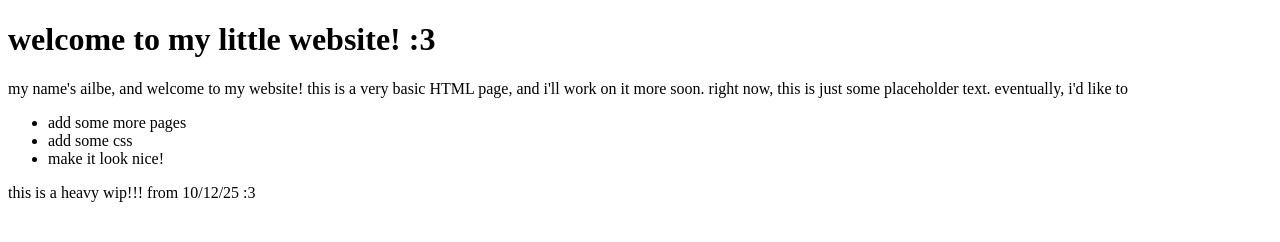
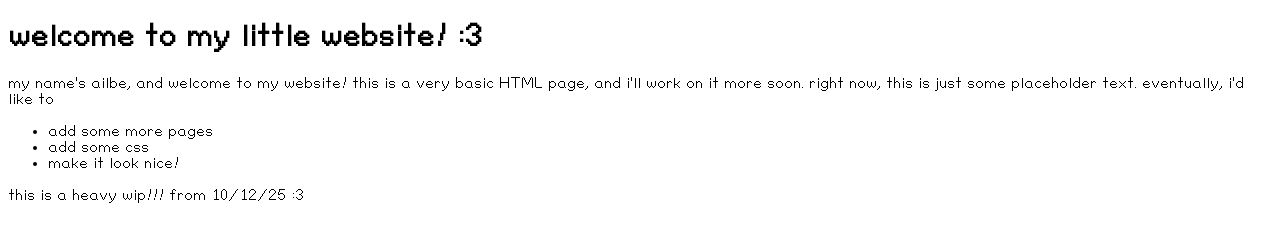
Before and after one commit to ailbeg/neocities, a plain HTML site: page index.html in a window 1280 px wide. Drawn offline with Linux system fonts and the light colour scheme.

Commit message:
implemented custom font
took a while but i got it working. issue was index.html was pointing to "styles.css" instead of "style.css"

```diff
--- a/index.html
+++ b/index.html
@@ -4,7 +4,7 @@
     <meta charset="UTF-8">
     <meta name="viewport" content="width=device-width, initial-scale=1.0">
     <title>ailbe's site!</title>
-    <link rel="stylesheet" href="styles.css">
+    <link rel="stylesheet" href="style.css">
 </head>
 <body>
     <h1>welcome to my little website! :3</h1>
--- a/style.css
+++ b/style.css
@@ -0,0 +1,10 @@
+@font-face {
+  font-family: "basiic";
+  src: url("basiic.ttf") format("truetype");
+  font-weight: normal;
+  font-style: normal;
+}
+
+body {
+font-family: "basiic", serif;
+}
```
